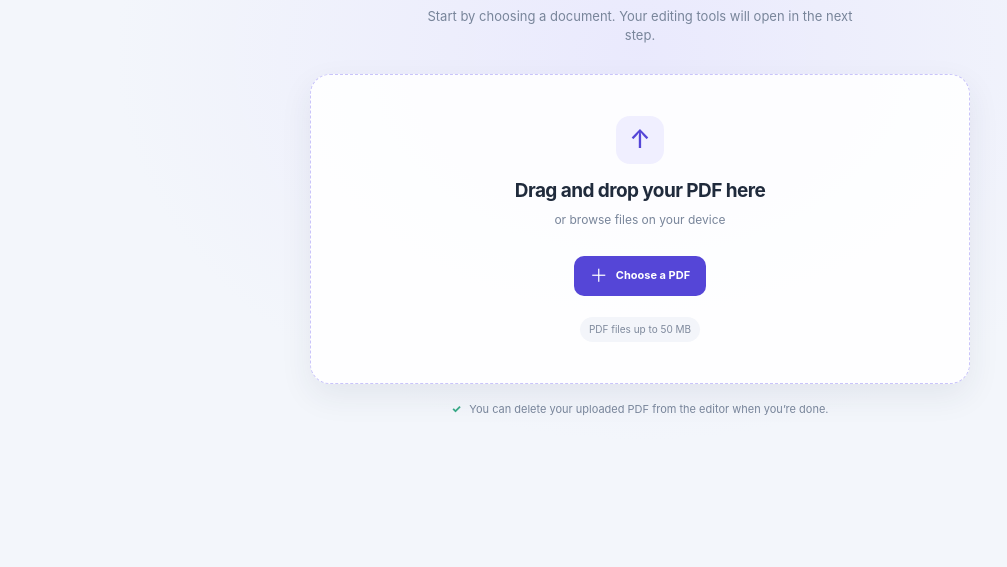
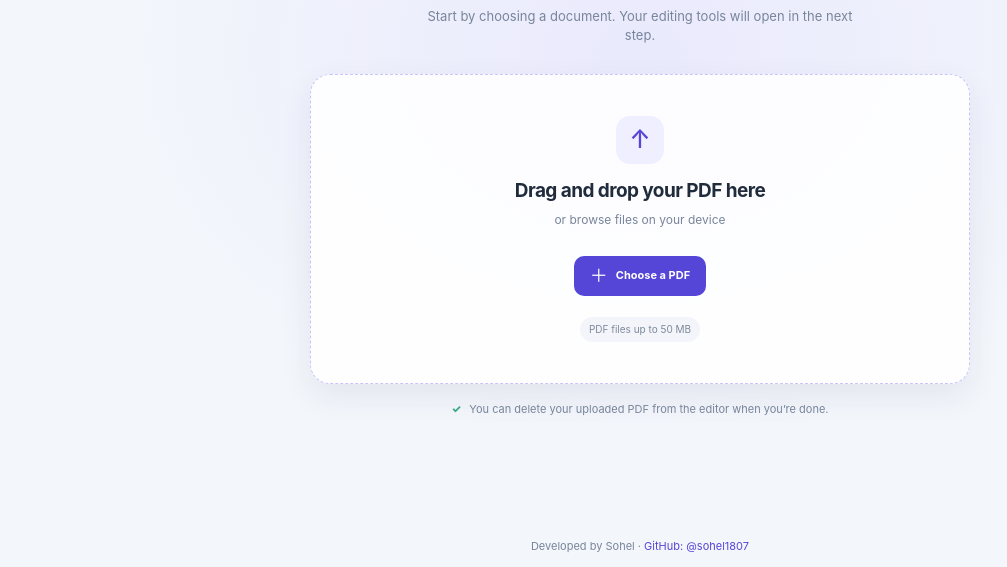
Before and after one commit to sohel1807/pdf-editor-local, a plain HTML site: page static/index.html in a window 1280 px wide. Shown: the part 274-841 px from the top of the page, without its empty margins (0-1007 px from the left). Before the commit the page ends 800 px from the top, so only its background shows below. Drawn offline with Linux system fonts and the light colour scheme.

Commit message:
Updated project

```diff
--- a/static/index.html
+++ b/static/index.html
@@ -125,6 +125,9 @@
     <div id="canvas-wrap"></div>
   </section>
 </main>
+<footer class="app-footer">
+  Developed by Sohel · <a href="https://github.com/sohel1807" target="_blank" rel="noopener noreferrer">GitHub: @sohel1807</a>
+</footer>
 <div id="toast" role="status" aria-live="polite"></div>
 <script src="/config.js"></script>
 <script src="/app.js"></script>
--- a/static/style.css
+++ b/static/style.css
@@ -95,6 +95,9 @@ button:focus-visible, input:focus-visible, select:focus-visible, textarea:focus-
 .file-note { display: inline-block; padding: 5px 9px; border-radius: 20px; background: #f3f5fa; color: #7e899c; font-size: 10px; }
 .privacy-note { margin: 17px 0 0; color: var(--muted); font-size: 11px; }
 .privacy-note span { margin-right: 5px; color: #38a886; font-weight: 800; }
+.app-footer { padding: 12px 16px; color: var(--muted); text-align: center; font-size: 11px; }
+.app-footer a { color: var(--accent); text-decoration: none; }
+.app-footer a:hover { text-decoration: underline; }
 
 button, .open-btn {
   min-height: 40px;
```
